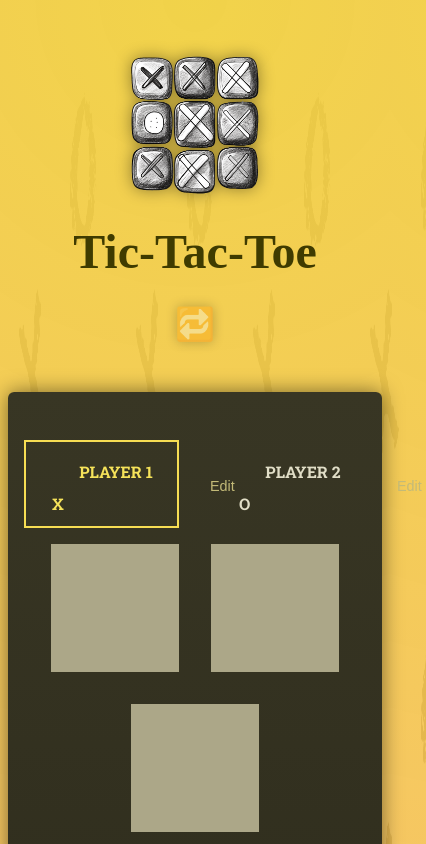
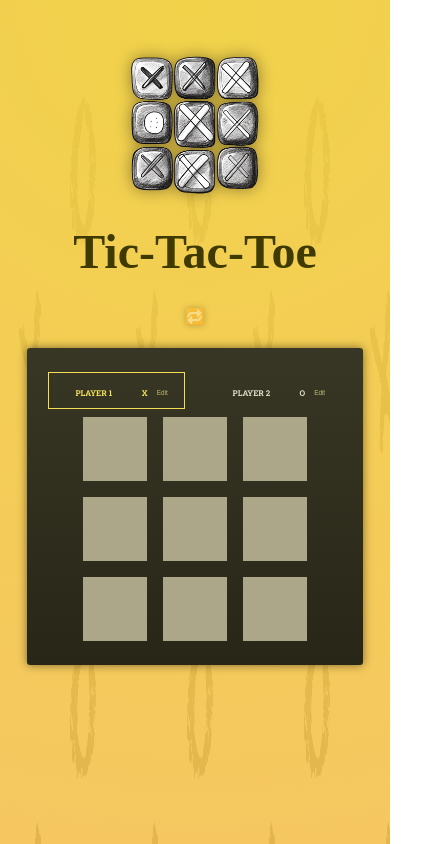
Before and after one commit to msuraj11/Tic-Tac-Toe-X-0, a React (Create React App) app: page / in a window 390 px wide. Shown: the top 844 px of the page, 426 px wide, since content can reach past the window. Built offline with nearby package versions, Linux system fonts and the light colour scheme; a web font is replaced by a local one.

Commit message:
Mobile styles added and updated logs component to brief user name.

```diff
--- a/src/App.jsx
+++ b/src/App.jsx
@@ -118,7 +118,7 @@ function App() {
           disableBoard={isWarning}
         />
       </div>
-      <Logs turns={gameTurns} />
+      <Logs turns={gameTurns} players={players} />
     </main>
   );
 }
--- a/src/components/Logs.jsx
+++ b/src/components/Logs.jsx
@@ -1,4 +1,4 @@
-export default function Logs({ turns }) {
+export default function Logs({ turns, players }) {
   return (
     <ol id="log">
       {turns?.map((turn) => {
@@ -6,7 +6,7 @@ export default function Logs({ turns }) {
         const col = turn?.square?.col;
         return (
           <li key={`${row}${col}`}>
-            {turn?.player} selected {row}, {col}
+            {players[turn?.player]} selected {row}, {col}
           </li>
         );
       })}
--- a/src/index.css
+++ b/src/index.css
@@ -364,3 +364,79 @@ ol {
     transform: scale(1);
   }
 }
+
+@media (max-width: 535px) {
+  #game-container {
+    max-width: 21rem;
+    margin: 1.2rem auto;
+    padding: 1rem;
+    border-radius: 3px;
+    box-shadow: 0 0 10px rgba(0, 0, 0, 0.5);
+  }
+
+  #players {
+    margin: 0.5rem 0;
+    gap: 1rem;
+    justify-content: space-evenly;
+  }
+
+  #players li {
+    width: 45%;
+    border: 1px solid transparent;
+  }
+
+  #players button {
+    width: 1.2rem;
+    font-size: 0.4rem;
+  }
+
+  .player {
+    border: 1px solid transparent;
+    padding: 0.25rem;
+    border-radius: 2px;
+  }
+
+  .player-name {
+    width: 5rem;
+    font-size: 0.5rem;
+    padding: 0.25rem;
+    border-radius: 2px;
+  }
+
+  .player input {
+    font-size: 0.5rem;
+    width: 5rem;
+    padding: 0.25rem;
+    animation: pulse-text 2s infinite;
+  }
+
+  .player-symbol {
+    margin-left: 0.5rem;
+    font-size: 0.5rem;
+  }
+
+  #pre-game button {
+    font-size: 1rem;
+    text-shadow: 0 0 6px rgba(0, 0, 0, 0.7);
+  }
+
+  #game-board {
+    gap: 1rem;
+    margin: 0.5rem 0;
+  }
+
+  #game-board ol {
+    gap: 1rem;
+  }
+
+  #game-board button {
+    width: 4rem;
+    height: 4rem;
+    font-size: 2.2rem;
+    padding: 0.5rem;
+  }
+
+  #modal-overlay {
+    height: 140%;
+  }
+}
```
